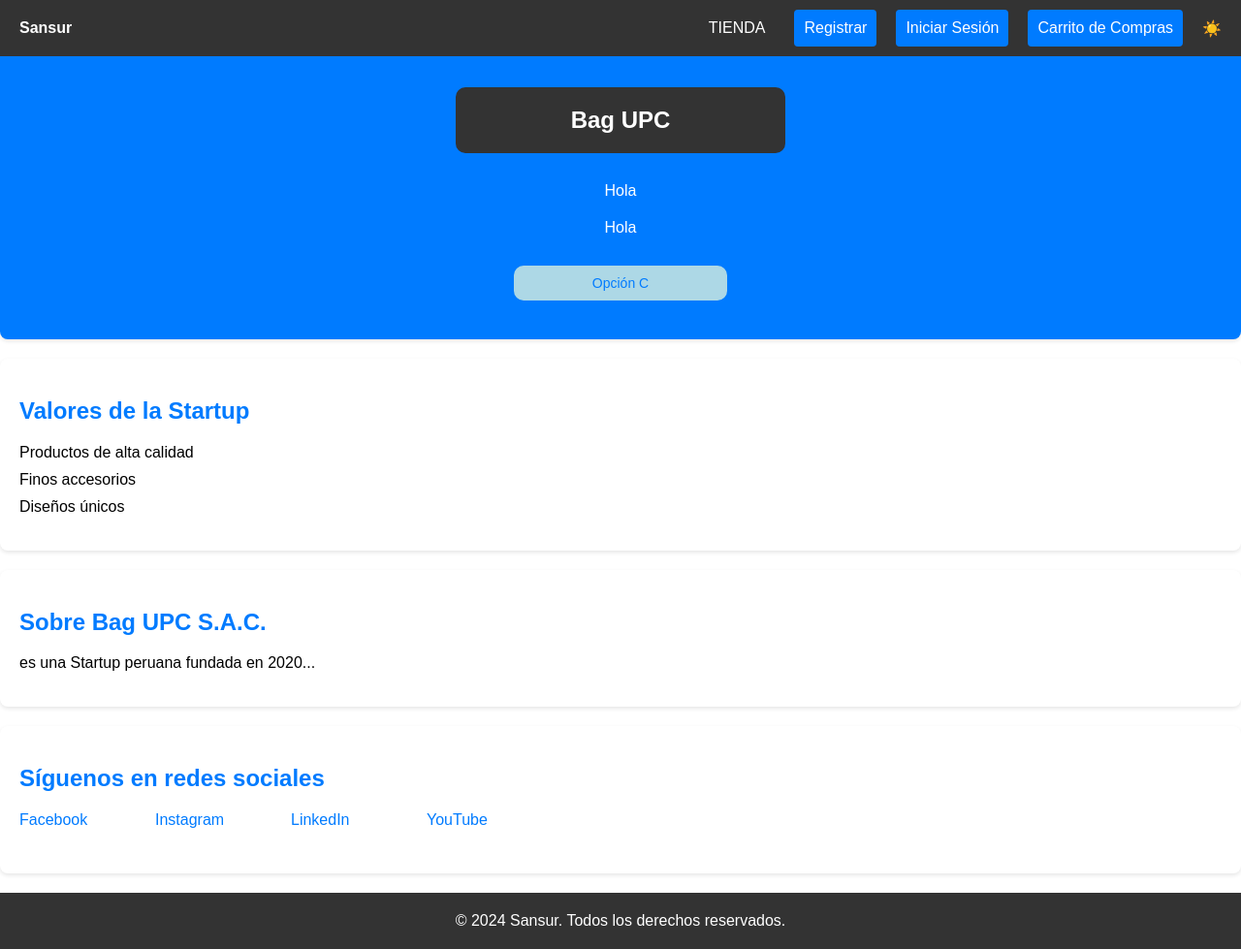
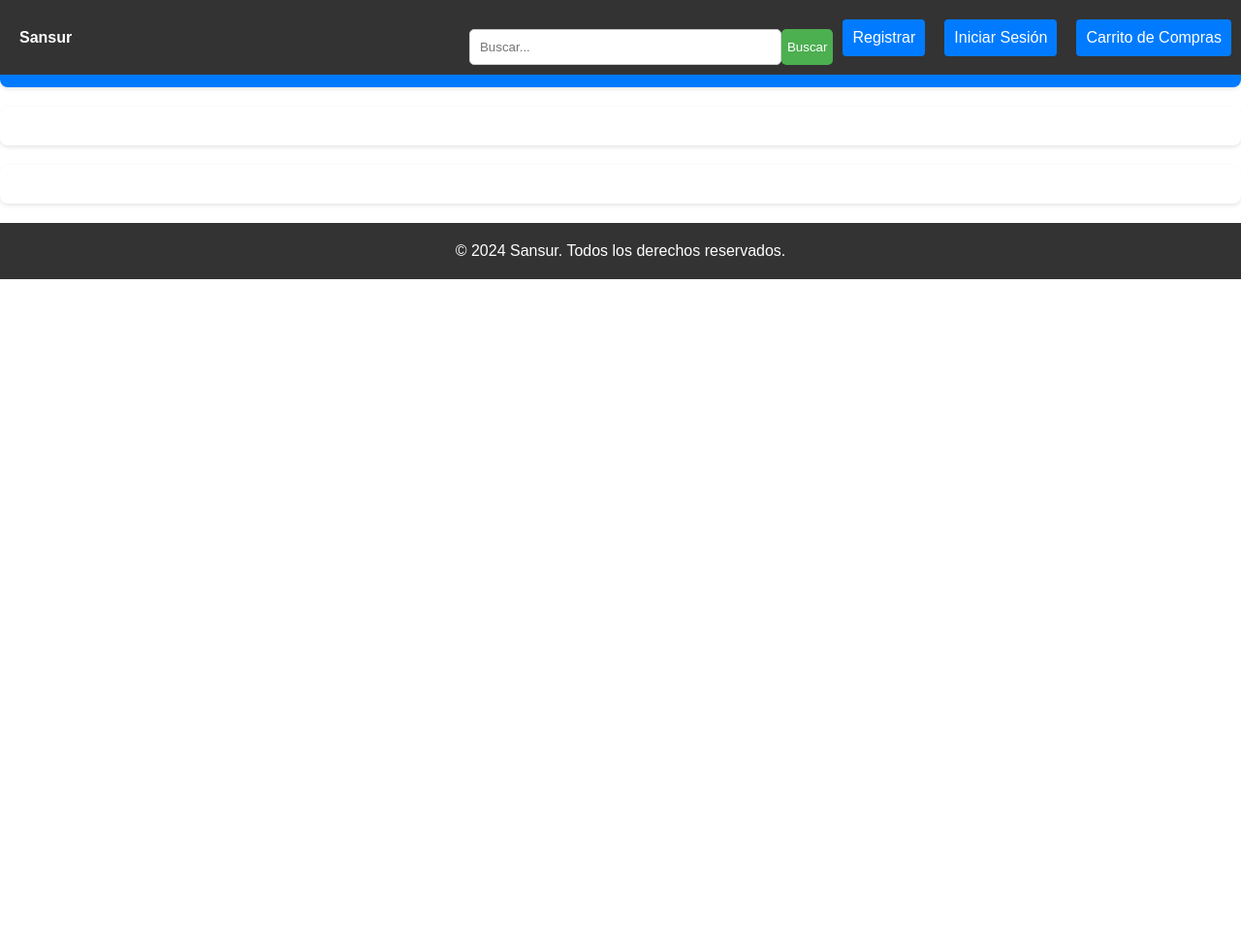
Before and after one commit to ClaudioSandro/SANSUR-web-store, a PHP site: page / in a window 1280 px wide. Shown: the whole page at 97% size. After the commit the page ends 288 px from the top, so only its background shows below. Run offline with PHP 8.4, Linux system fonts and the light colour scheme.

Commit message:
comiteando php

```diff
--- a/index.php
+++ b/index.php
@@ -15,11 +15,13 @@
     <nav class="menu">
       <a class="brand" href="./index.php">Sansur</a>
       <div class="menu-items">
-        <a href="./Public/Components/index.php">TIENDA</a>
+        <div class="search-container">
+          <input type="text" class="search-box" placeholder="Buscar...">
+          <button class="search-button">Buscar</button>
+        </div>
           <a class="cajasnav" id="Registrarseid">Registrar</a>
           <a class="cajasnav" id="iniciarid">Iniciar Sesión</a>
           <a class="cajasnav" id="carritoid">Carrito de Compras</a>
-        <a class="icono" onclick="modooscuro()"><span id="icono">☀️</span></a>
       </div>
         <div class="menuplegable">
           <span class="bar"></span>
@@ -126,37 +128,19 @@
 
 
   <section id="inicio">
-    <h1>Bag UPC</h1>
-    <p>Hola</p>
-    <p>Hola</p>
-    <a class="botoninicio">Opción C</a>
+
   </section>
 
   <section id="valores">
-    <h2>Valores de la Startup</h2>
-    <ul>
-      <li>Productos de alta calidad</li>
-      <li>Finos accesorios</li>
-      <li>Diseños únicos</li>
-    </ul>
+
   </section>
 
   <section id="informacion">
-    <h2>Sobre Bag UPC S.A.C.</h2>
-    <p>es una Startup peruana fundada en 2020...</p>
-    <!-- Puedes continuar con más información sobre la empresa -->
+
   </section>
 
 
-  <section id="redes-sociales">
-    <h2>Síguenos en redes sociales</h2>
-    <ul>
-      <li><a href="https://www.facebook.com/tucuenta" target="_blank">Facebook</a></li>
-      <li><a href="https://www.instagram.com/tucuenta" target="_blank">Instagram</a></li>
-      <li><a href="https://www.linkedin.com/company/tucuenta" target="_blank">LinkedIn</a></li>
-      <li><a href="https://www.youtube.com/c/tucuenta" target="_blank">YouTube</a></li>
-    </ul>
-  </section>
+
 
   <?php include './Public/Components/footer.php'; ?>
 
--- a/style.css
+++ b/style.css
@@ -6,6 +6,28 @@ body {
 }
 
 
+
+/* Estilos CSS para la barra de búsqueda */
+.search-container {
+  display: flex;
+  justify-content: center;
+  margin-top: 20px;
+}
+
+.search-box {
+  width: 300px;
+  padding: 10px;
+  border: 1px solid #ccc;
+  border-radius: 5px;
+}
+
+.search-button {
+  background-color: #4CAF50;
+  color: white;
+  border: none;
+  border-radius: 5px;
+  cursor: pointer;
+}
 
 
 
```
Lines whose indentation alone changed are shown as unchanged.
